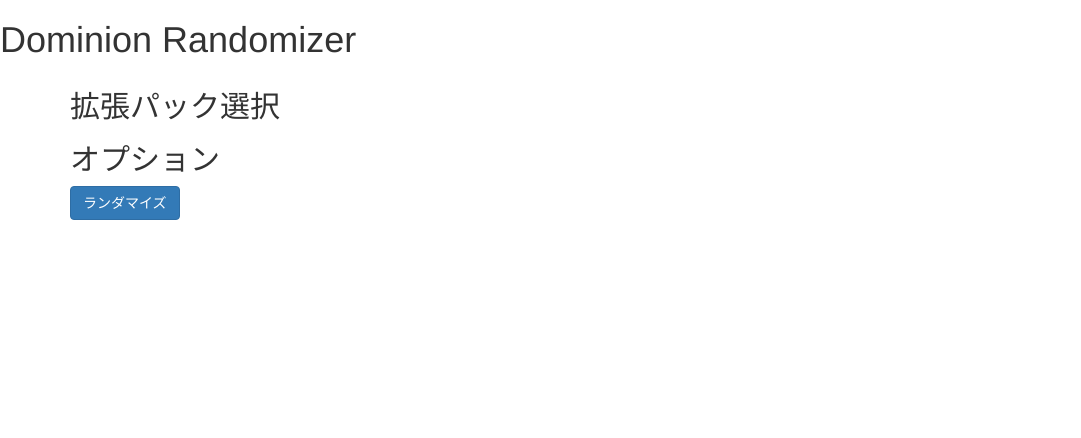
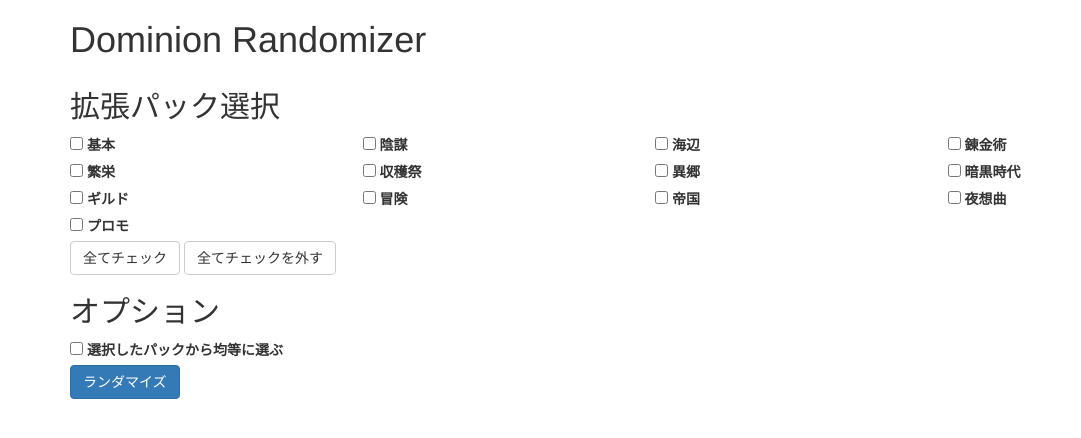
Before and after one commit to sho25/dom_randomizer, a Flask app: page / in a window 1280 px wide. Shown: the top 438 px of the page, without its empty margins (0-1081 px from the left). Run offline with Flask 2, Linux system fonts and the light colour scheme; some libraries are stand-ins or nearby versions.

Commit message:
均等配分，レスポンシブ対応

```diff
--- a/app.py
+++ b/app.py
@@ -27,20 +27,6 @@ class CardData(db.Model):
     neg_cost = db.Column(db.String(10))
     card_class = db.Column(db.String(10))
     card_type = db.Column(db.String(20))
-
-    def __init__(self, card_id, name_j, name_e, kana, extension, cost, potion, neg_cost, card_class, card_type):
-        self.card_id = card_id
-        self.name_j = name_j
-        self.name_e = name_e
-        self.kana = kana
-        self.extension = extension
-        self.cost = cost
-        self.potion = potion
-        self.neg_cost = neg_cost
-        self.card_class = card_class
-        self.card_type = card_type
-    def debug(self):
-        print("{},{},{}".format(self.name_j, self.cost, self.extension))
 
 class Card():
     def __init__(self, name_j, kana, cost, extension, card_type):
@@ -72,15 +58,13 @@ def index():
 
 @app.route('/', methods=['POST'])
 def result():
-    extensions = request.form.getlist("extensions")
-    options = request.form.getlist("options")
-    print(extensions)
-    print(options)
+    post_extensions = request.form.getlist("extensions")
+    post_options = request.form.getlist("options")
 
     # 選択した拡張のカードをDBから所得
     ext_cards = [] # 均等配分用
     all_cards = [] # 全ランダム用
-    for ext in extensions:
+    for ext in post_extensions:
         query_result = db.session.query(CardData).filter(CardData.extension == ext)
         cards = []
         for card in query_result:
@@ -89,20 +73,36 @@ def result():
         all_cards.extend(cards)
         ext_cards.append(cards)
 
+    # 選択なしj
+    if len(post_extensions) == 0:
+        return render_template('index.html', extensions=_extensions.extensions, options=_options.options, error="select at least one extension")
+
     # ランダマイズ部分
     randomizer = []
-    if 'equal' in options:
-        ave_num = math.floor(10 / len(extensions))
-        for i in range(len(extensions)):
-            if i == 0:
-                randomizer.extend(random_gen(ext_cards[i], ave_num + 1))
-            else:
-                randomizer.extend(random_gen(ext_cards[i], ave_num))
+    if 'equal' in post_options:
+        if len(post_extensions) > 10:
+            return render_template('index.html', extensions=_extensions.extensions, options=_options.options, error="too many extensions selected", checked=post_extensions)
+
+        # とりあえず均等に枚数を選ぶ
+        ave_num = math.floor(10 / len(post_extensions))
+        for i in range(len(post_extensions)):
+            randomizer.extend(random_gen(ext_cards[i], ave_num))
+        remain = 10 - ave_num*len(post_extensions)
+        # 10枚になるまで選ぶ
+        # TODO:
+        # ランダムでやるとすでに選んだカードがでるので選んだカードは選択肢から外した方がいい
+        while remain > 0:
+            rand = random.randrange(len(post_extensions))
+            gen = random_gen(ext_cards[rand], 1)
+            if gen in randomizer:
+                continue
+            randomizer.extend(gen)
+            remain -= 1
     else:
         randomizer.extend(random_gen(all_cards, 10))
-    print(randomizer)
 
-    return render_template('index.html', extensions=_extensions.extensions, randomizer=randomizer, selected="True", options=_options.options)
+    randomizer = sorted(randomizer, key=lambda x: x.cost)
+    return render_template('index.html', extensions=_extensions.extensions, randomizer=randomizer, selected="True", options=_options.options, checked=post_extensions)
 
 if __name__ == '__main__':
     app.run(host='0.0.0.0', port=5000, debug=True)
--- /dev/null
+++ b/main/extensions.py
@@ -0,0 +1,15 @@
+extensions = [
+    '基本',
+    '陰謀',
+    '海辺',
+    '錬金術',
+    '繁栄',
+    '収穫祭',
+    '異郷',
+    '暗黒時代',
+    'ギルド',
+    '冒険',
+    '帝国',
+    '夜想曲',
+    'プロモ'
+]
--- /dev/null
+++ b/main/options.py
@@ -0,0 +1,8 @@
+class Option():
+    def __init__(self, text, tag):
+        self.text = text
+        self.tag = tag
+
+options = [
+    Option('選択したパックから均等に選ぶ', 'equal')
+]
--- a/templates/index.html
+++ b/templates/index.html
@@ -1,22 +1,40 @@
 {% extends "bootstrap/base.html" %}
 
 {% block content %}
-<h1>Dominion Randomizer</h1>
+<div class="container">
+    <h1>Dominion Randomizer</h1>
+</div>
 <div class="container">
     <div class="form-check">
         <form action="/" method="POST">
         <h2>拡張パック選択</h2>
-        {% for extension in extensions %}
-            <div class="col-">
-                <input class="form-check-input" type="checkbox" name="extensions" id="{{extension}}" value="{{extension}}" checked>
+        <div class="row">
+            {% for extension in extensions %}
+            <div class="col-xs-12 col-sm-6 col-md-4 col-lg-3">
+                <input class="form-check-input" type="checkbox" name="extensions" id="{{extension}}" value="{{extension}}">
                 <label class="form-check-label" for="{{extension}}">{{extension|e}}</label>
                 <br>
             </div>
-        {% endfor %}
+            {% endfor %}
+        </div>
+            <div class="col-">
+                <input class="btn btn-default" type="button" onclick="checkAll(true)" value="全てチェック">
+                <input class="btn btn-default" type="button" onclick="checkAll(false)" value="全てチェックを外す">
+                <br>
+                <script>
+                    function checkAll(chk){
+                        var boxes = document.getElementsByName("extensions");
+                        var cnt = boxes.length;
+                        for (var i = 0; i < cnt; i++){
+                            boxes.item(i).checked = chk;
+                        }
+                    }
+                </script>
+            </div>
         <h2>オプション</h2>
         {% for option in options %}
             <div class="col-">
-                <input class="form-check-input" type="checkbox" name="options" id="{{option.tag}}" value="{{option.tag}}" checked>
+                <input class="form-check-input" type="checkbox" name="options" id="{{option.tag}}" value="{{option.tag}}">
                 <label class="form-check-label" for="{{option.tag}}">{{option.text|e}}</label>
                 <br>
             </div>
@@ -26,7 +44,8 @@
     </div>
 </div>
 {% if selected %}
-<table class="table">
+<div class="container">
+    <table class="table table-hober">
         <tr>
         <th>#</th>
         <th>名前</th>
@@ -37,13 +56,19 @@
 
         {% for card in randomizer %}
         <tr>
-            <td>{{loop.index0}}</td>
+            <td>{{loop.index}}</td>
             <td>{{card.name_j}}</td>
             <td>{{card.kana}}</td>
             <td>{{card.cost}}</td>
             <td>{{card.extension}}</td>
         </tr>
         {% endfor %}
-</table>
+    </table>
+</div>
+{% endif %}
+{% if error %}
+<div class="container">
+    <h2>{{error}}</h2>
+</div>
 {% endif %}
 {% endblock %}
```
Also changed, not shown: 1 other file.
